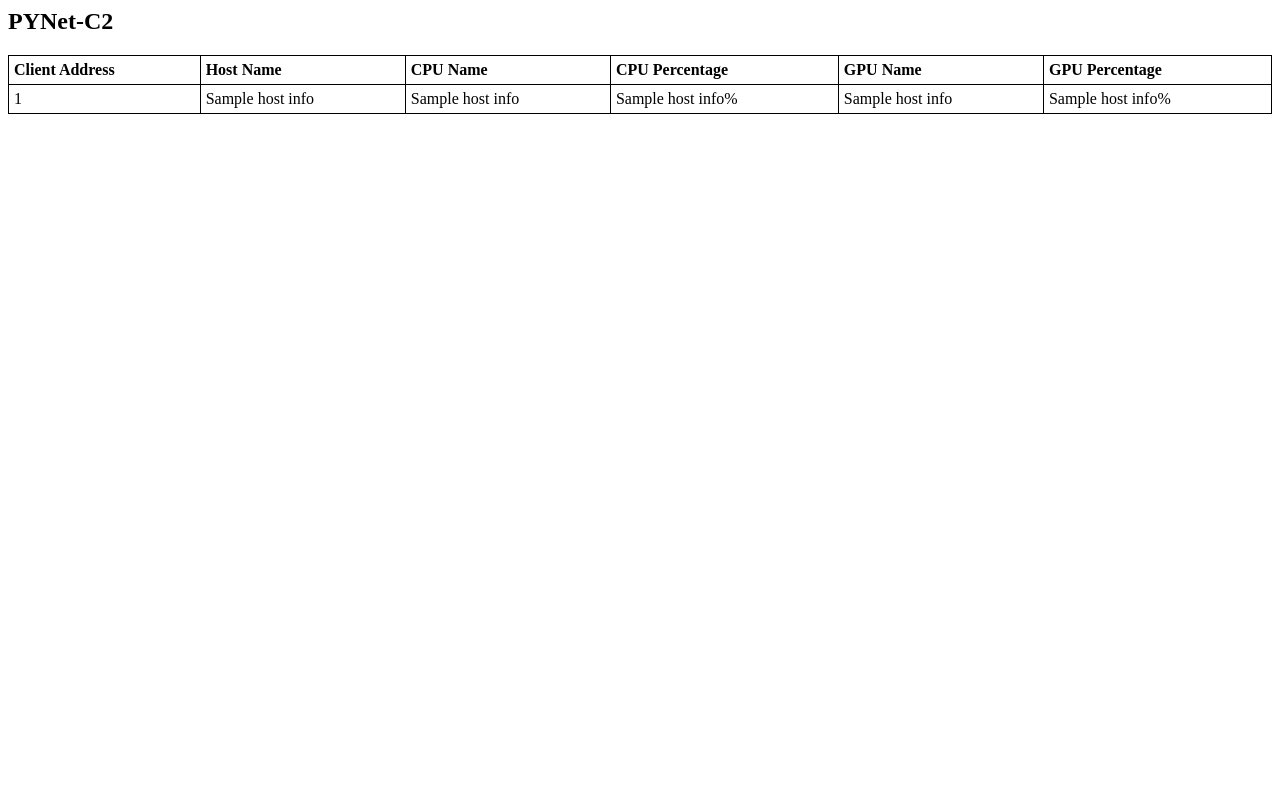
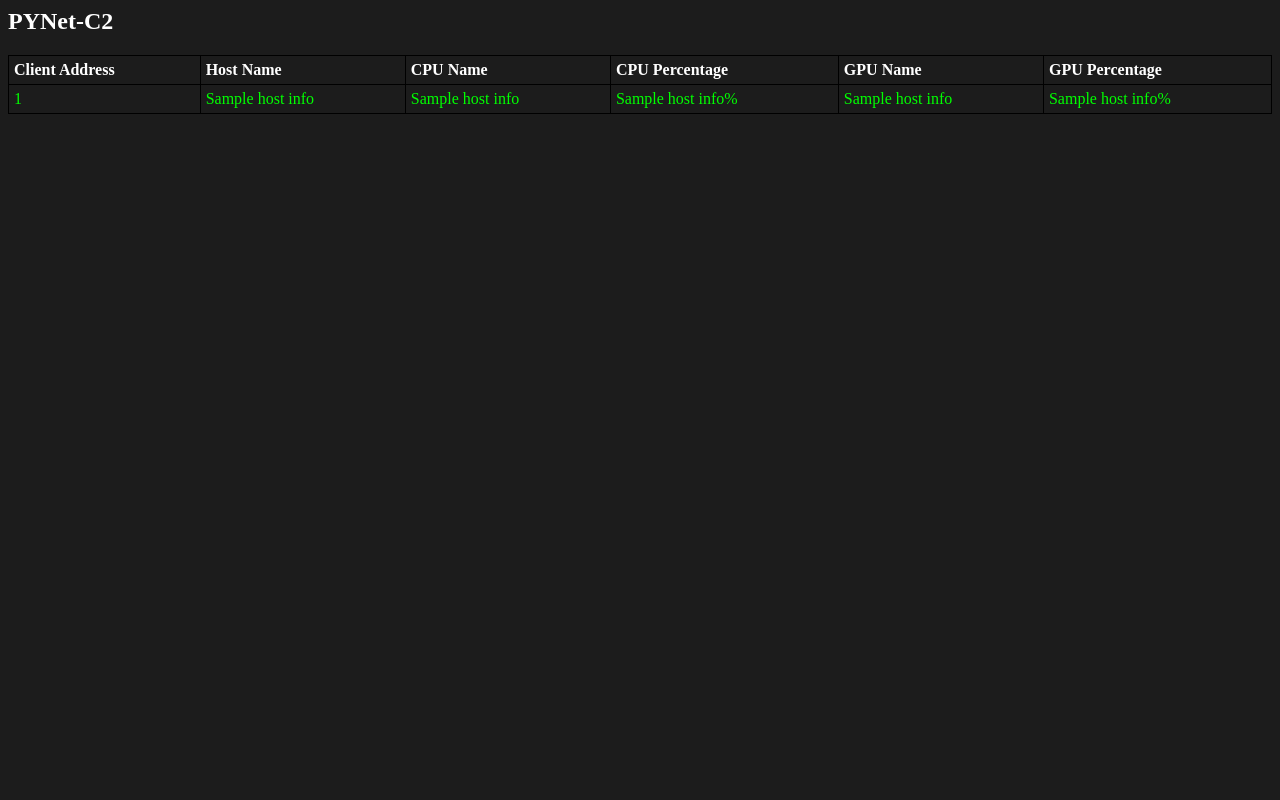
Before and after one commit to h4ckti2/My1Net, a Flask app: template templates/index.html in a window 1280 px wide. Run offline with Flask 2, Linux system fonts and the light colour scheme; the template is opened without the code that fills it: most values are stand-ins (such as "Sample title", 1, 10 or a date in 2020); parts of the project's set-up code (start-up, migrations or seed data) failed here and were passed over.

Commit message:
Add files via upload

```diff
--- a/templates/index.html
+++ b/templates/index.html
@@ -10,6 +10,13 @@
       th, td {
         padding: 5px;
         text-align: left;
+      }
+      h2, th {
+        color: white;
+      }
+      body {
+        background-color: #1c1c1c;
+        color: #00FF00;
       }
     </style>
   </head>
```
